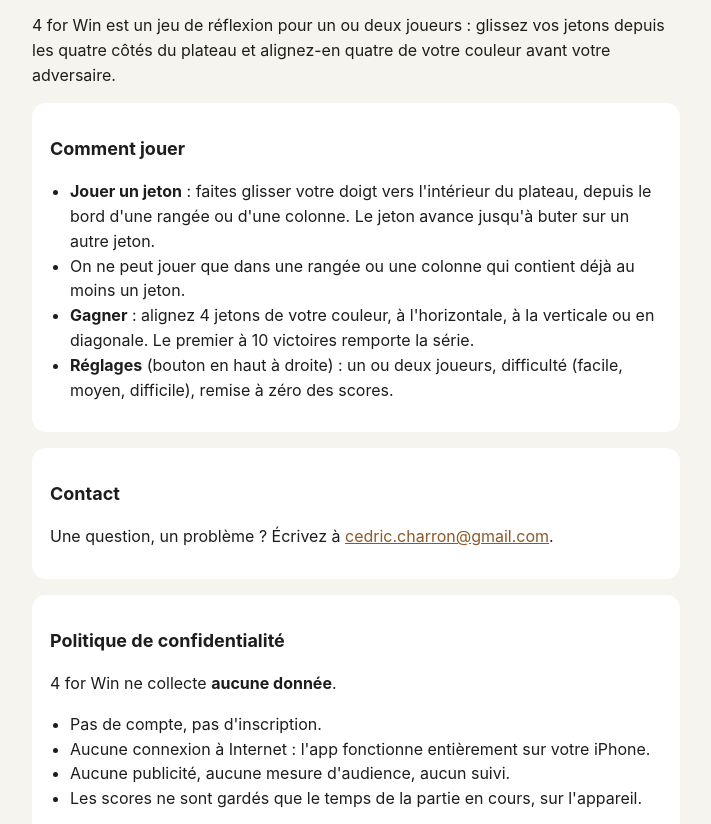
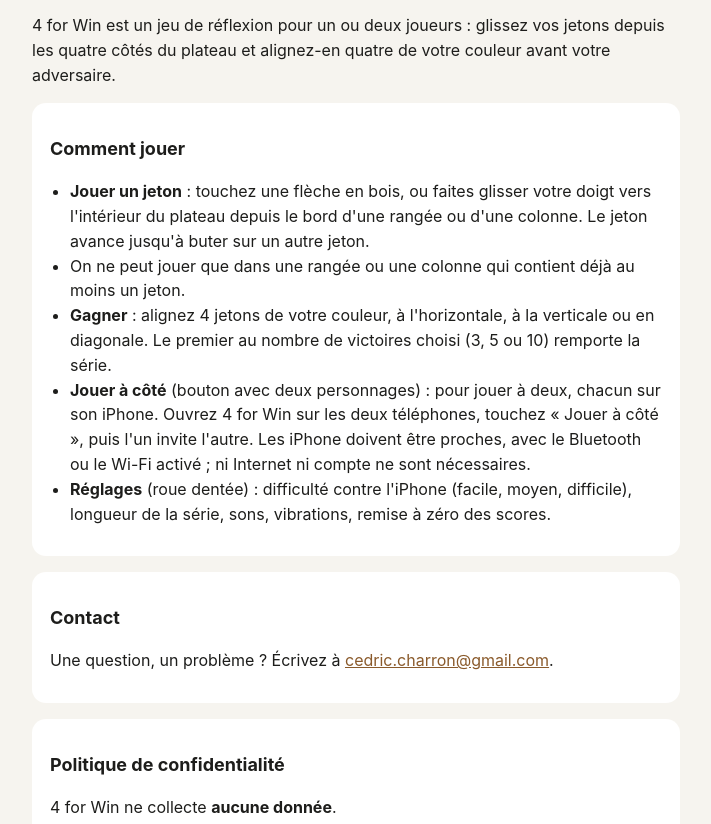
Before and after one commit to cedriccharron/nossoireesjeu, a plain HTML site: page 4forwin/index.html in a window 1280 px wide. Shown: the part 97-921 px from the top of the page, without its empty margins (284-995 px from the left). Drawn offline with Linux system fonts and the light colour scheme.

Commit message:
Page 4 for Win : mode « Jouer à côté » et confidentialité mise à jour
Co-Authored-By: Claude Opus 5.5 <noreply@anthropic.com>

```diff
--- a/4forwin/index.html
+++ b/4forwin/index.html
@@ -31,10 +31,11 @@
   <section>
     <h2>Comment jouer</h2>
     <ul>
-      <li><strong>Jouer un jeton</strong> : faites glisser votre doigt vers l'intérieur du plateau, depuis le bord d'une rangée ou d'une colonne. Le jeton avance jusqu'à buter sur un autre jeton.</li>
+      <li><strong>Jouer un jeton</strong> : touchez une flèche en bois, ou faites glisser votre doigt vers l'intérieur du plateau depuis le bord d'une rangée ou d'une colonne. Le jeton avance jusqu'à buter sur un autre jeton.</li>
       <li>On ne peut jouer que dans une rangée ou une colonne qui contient déjà au moins un jeton.</li>
-      <li><strong>Gagner</strong> : alignez 4 jetons de votre couleur, à l'horizontale, à la verticale ou en diagonale. Le premier à 10 victoires remporte la série.</li>
-      <li><strong>Réglages</strong> (bouton en haut à droite) : un ou deux joueurs, difficulté (facile, moyen, difficile), remise à zéro des scores.</li>
+      <li><strong>Gagner</strong> : alignez 4 jetons de votre couleur, à l'horizontale, à la verticale ou en diagonale. Le premier au nombre de victoires choisi (3, 5 ou 10) remporte la série.</li>
+      <li><strong>Jouer à côté</strong> (bouton avec deux personnages) : pour jouer à deux, chacun sur son iPhone. Ouvrez 4 for Win sur les deux téléphones, touchez « Jouer à côté », puis l'un invite l'autre. Les iPhone doivent être proches, avec le Bluetooth ou le Wi-Fi activé ; ni Internet ni compte ne sont nécessaires.</li>
+      <li><strong>Réglages</strong> (roue dentée) : difficulté contre l'iPhone (facile, moyen, difficile), longueur de la série, sons, vibrations, remise à zéro des scores.</li>
     </ul>
   </section>
 
@@ -49,8 +50,9 @@
     <ul>
       <li>Pas de compte, pas d'inscription.</li>
       <li>Aucune connexion à Internet : l'app fonctionne entièrement sur votre iPhone.</li>
+      <li>En mode « Jouer à côté », les deux iPhone communiquent directement entre eux (Bluetooth ou Wi-Fi local) : seuls le prénom choisi et les coups joués sont échangés, et rien ne passe par un serveur. iOS demande pour cela l'autorisation « réseau local ».</li>
       <li>Aucune publicité, aucune mesure d'audience, aucun suivi.</li>
-      <li>Les scores ne sont gardés que le temps de la partie en cours, sur l'appareil.</li>
+      <li>La partie en cours, les scores et les réglages sont enregistrés uniquement sur votre iPhone.</li>
     </ul>
     <p>Le développeur ne reçoit donc aucune information sur vous ni sur votre utilisation de l'app.</p>
   </section>
```
